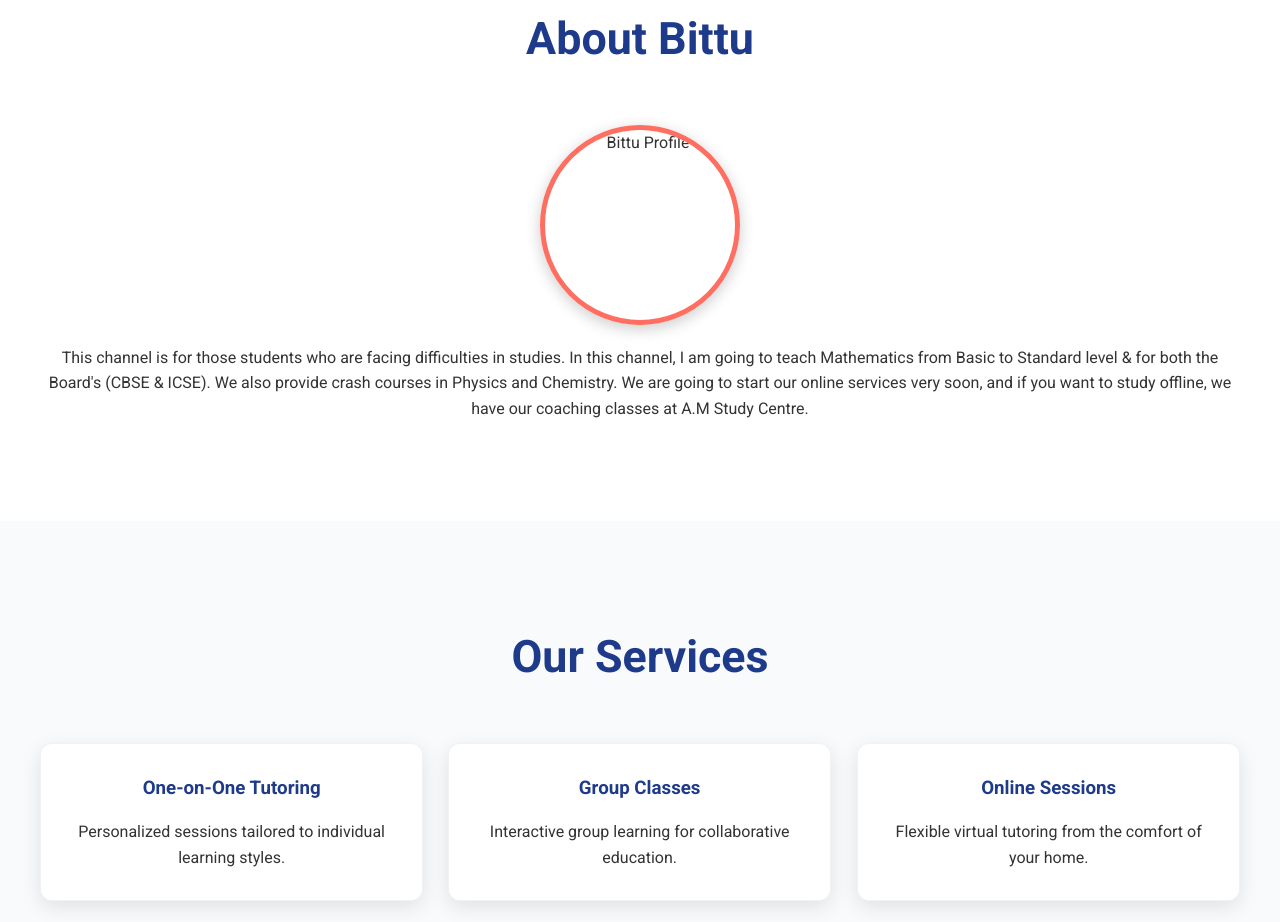
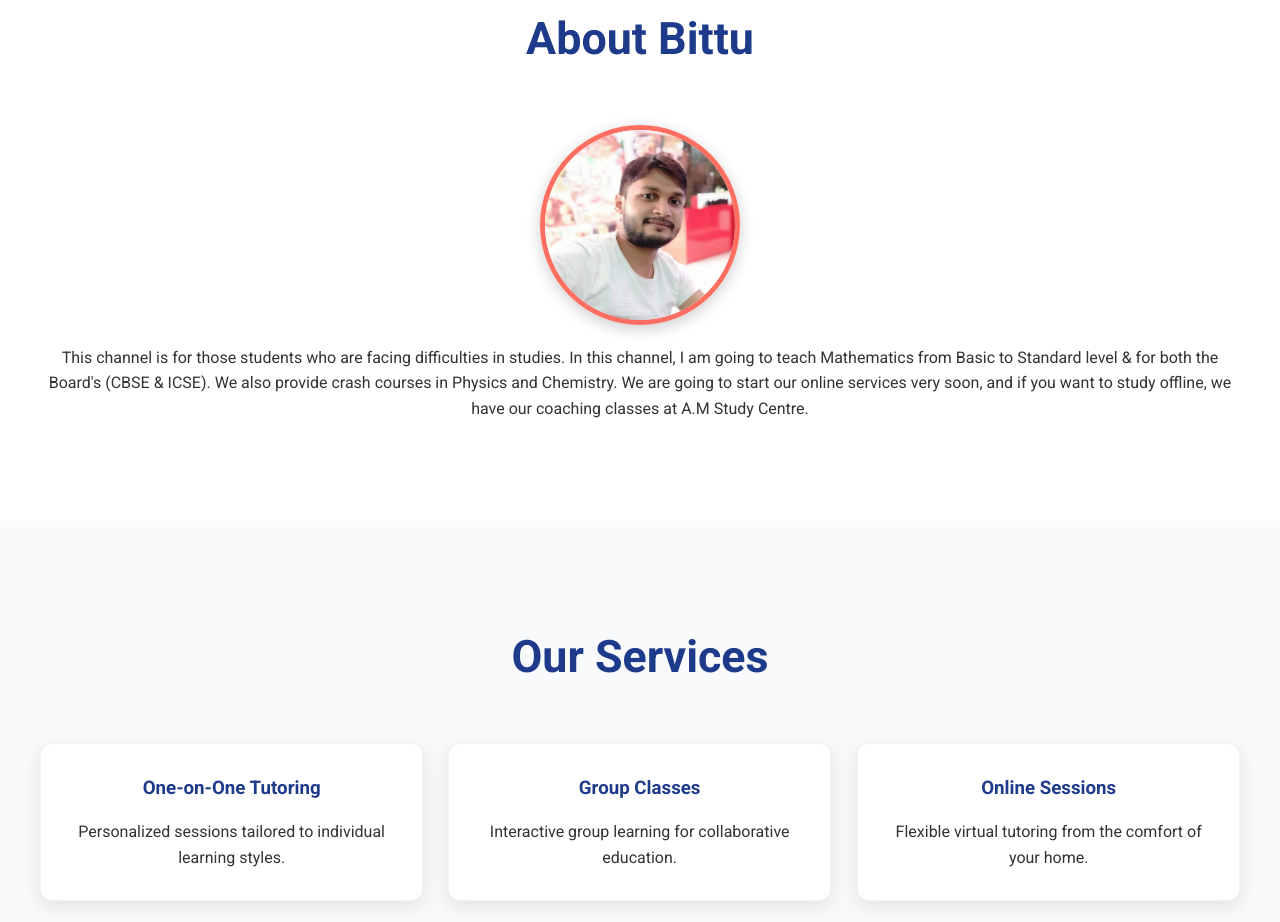
Before and after one commit to devrutu143/bittukumar, a plain HTML site: page index.html in a window 1280 px wide. Shown: the part 897-1819 px from the top of the page. Drawn offline with Linux system fonts and the light colour scheme.

Commit message:
Update index.html

```diff
--- a/index.html
+++ b/index.html
@@ -32,7 +32,8 @@
         <div class="container">
             <h2 class="animate-fade-in">About Bittu</h2>
             <div class="about-content">
-                <img src="204835605_592596145464574_6131187454646850308_n.jpg" alt="Bittu Profile" class="profile-photo animate-fade-in">
+                <img src="assets/204835605_592596145464574_6131187454646850308_n.jpg" alt="Bittu Profile" class="profile-photo animate-fade-in">
+
                 <p class="animate-fade-in">This channel is for those students who are facing difficulties in studies. In this channel, I am going to teach Mathematics from Basic to Standard level & for both the Board's (CBSE & ICSE). We also provide crash courses in Physics and Chemistry. We are going to start our online services very soon, and if you want to study offline, we have our coaching classes at A.M Study Centre.</p>
             </div>
         </div>
```
